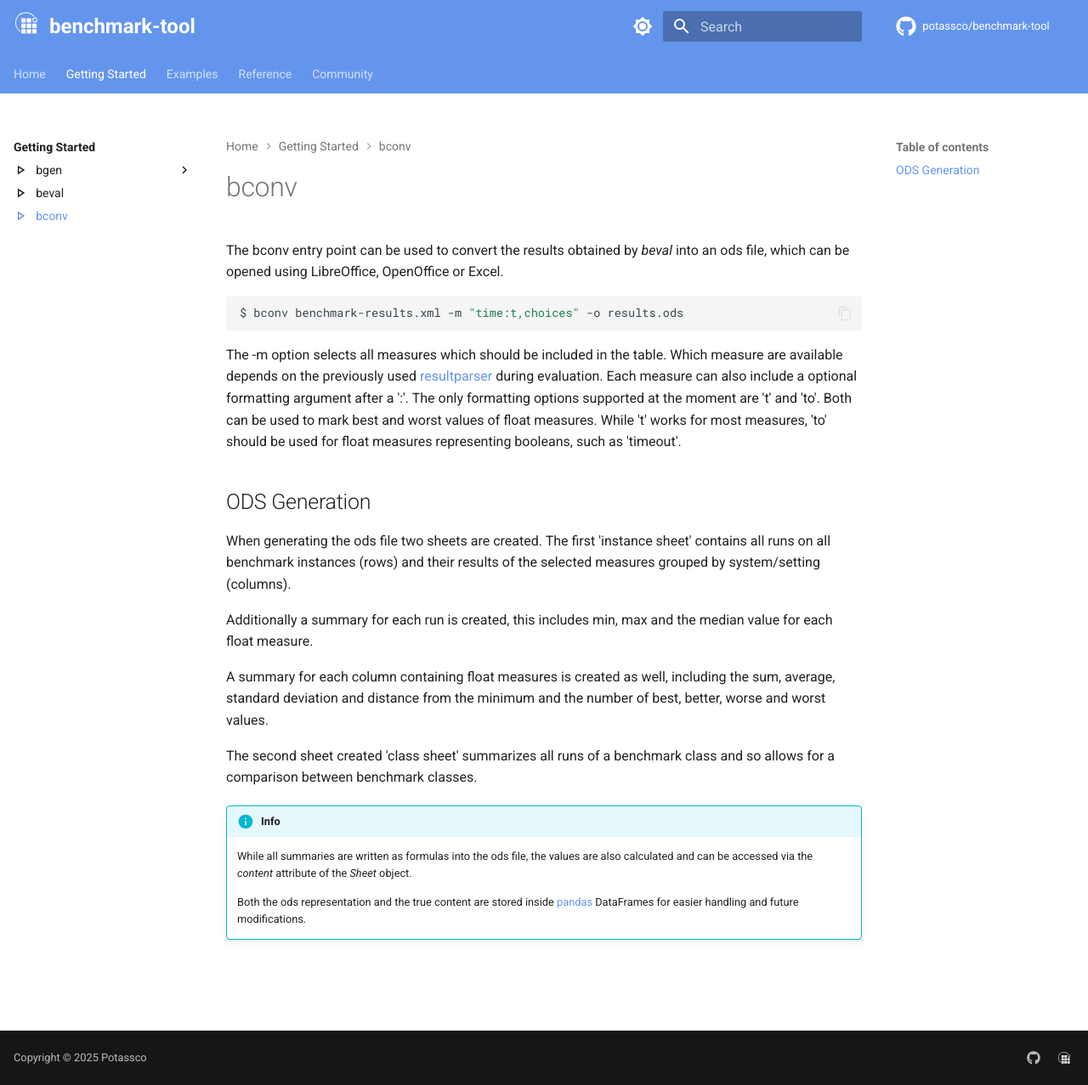
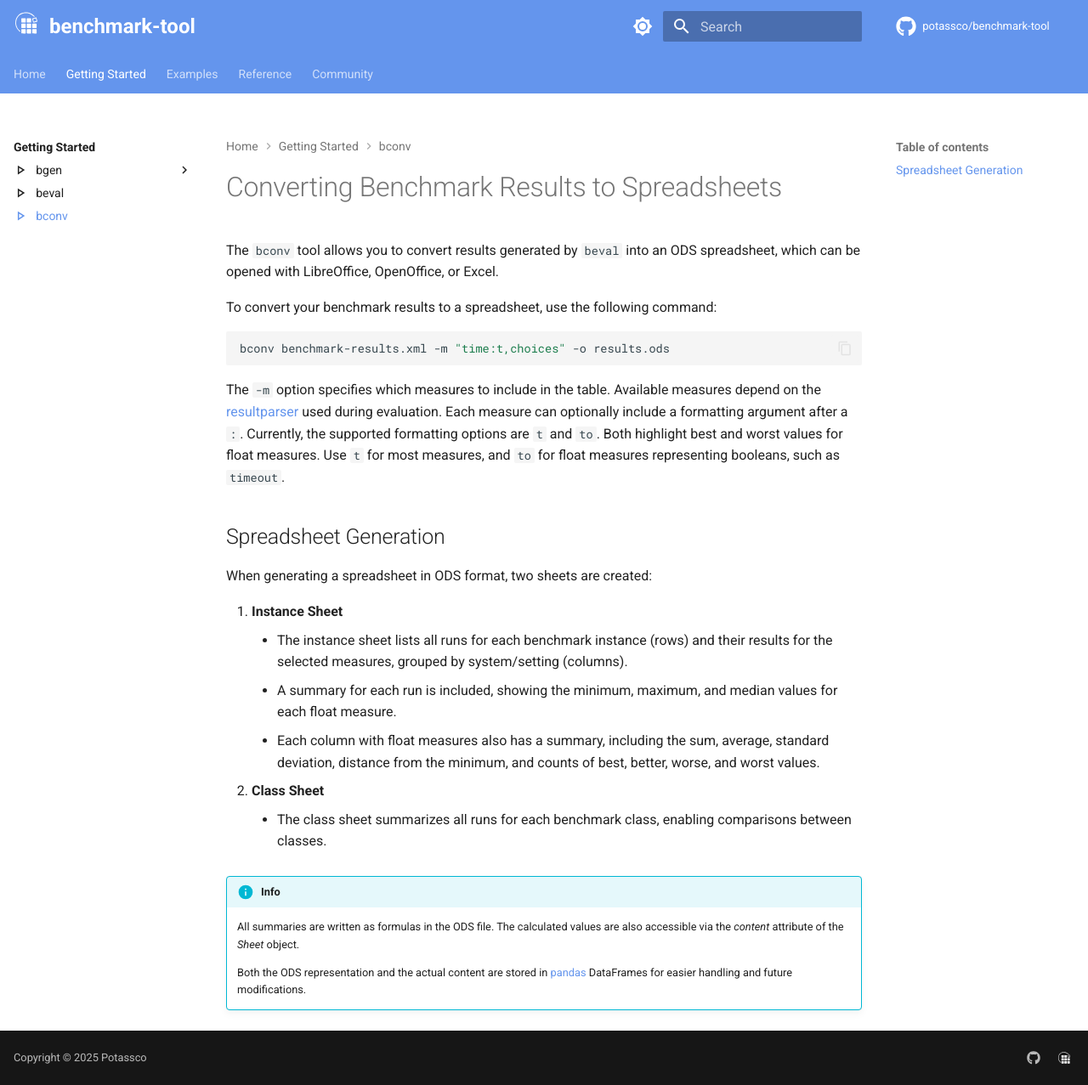
Before and after one commit to potassco/benchmark-tool, an MkDocs documentation site: the page built from docs/getting_started/bconv/index.md, in a window 1280 px wide and 1277 px high. Shown: the whole window at 85% size. Built offline with MkDocs 1.6.1 and Material for MkDocs 9.7.7, drawn with Linux system fonts in a browser that asks for light colours; comment, search, counter and statistics services are not loaded.

Commit message:
pass over bgen, beval, bconv

````diff
--- a/docs/getting_started/bconv/index.md
+++ b/docs/getting_started/bconv/index.md
@@ -1,29 +1,47 @@
 ---
-title: "bconv"
+title: "Converting Benchmark Results to Spreadsheets"
 icon: "material/play-outline"
 ---
 
-# bconv
+The `bconv` tool allows you to convert results generated by `beval` into an ODS
+spreadsheet, which can be opened with LibreOffice, OpenOffice, or Excel.
 
-The bconv entry point can be used to convert the results obtained by *beval* into an ods file, which can be opened using LibreOffice, OpenOffice or Excel.
+To convert your benchmark results to a spreadsheet, use the following command:
 
 ```bash
-$ bconv benchmark-results.xml -m "time:t,choices" -o results.ods
+bconv benchmark-results.xml -m "time:t,choices" -o results.ods
 ```
 
-The -m option selects all measures which should be included in the table. Which measure are available depends on the previously used [resultparser](../beval/index.md#resultparser) during evaluation. Each measure can also include a optional formatting argument after a ':'. The only formatting options supported at the moment are 't' and 'to'. Both can be used to mark best and worst values of float measures. While 't' works for most measures, 'to' should be used for float measures representing booleans, such as 'timeout'.
+The `-m` option specifies which measures to include in the table. Available
+measures depend on the [resultparser] used during evaluation. Each measure can
+optionally include a formatting argument after a `:`. Currently, the supported
+formatting options are `t` and `to`. Both highlight best and worst values for
+float measures. Use `t` for most measures, and `to` for float measures
+representing booleans, such as `timeout`.
 
-## ODS Generation
+## Spreadsheet Generation
 
-When generating the ods file two sheets are created. The first 'instance sheet' contains all runs on all benchmark instances (rows) and their results of the selected measures grouped by system/setting (columns).
+When generating a spreadsheet in ODS format, two sheets are created:
 
-Additionally a summary for each run is created, this includes min, max and the median value for each float measure.
-
-A summary for each column containing float measures is created as well, including the sum, average, standard deviation and distance from the minimum and the number of best, better, worse and worst values.
-
-The second sheet created 'class sheet' summarizes all runs of a benchmark class and so allows for a comparison between benchmark classes.
+1. **Instance Sheet**
+    - The instance sheet lists all runs for each benchmark instance (rows) and
+    their results for the selected measures, grouped by system/setting (columns).
+    - A summary for each run is included, showing the minimum, maximum, and
+    median values for each float measure.
+    - Each column with float measures also has a summary, including the sum,
+    average, standard deviation, distance from the minimum, and counts of best,
+    better, worse, and worst values.
+2. **Class Sheet**
+    - The class sheet summarizes all runs for each benchmark class, enabling
+    comparisons between classes.
 
 !!! info
-    While all summaries are written as formulas into the ods file, the values are also calculated and can be accessed via the *content* attribute of the *Sheet* object.
+    All summaries are written as formulas in the ODS file. The calculated
+    values are also accessible via the *content* attribute of the *Sheet*
+    object.
 
-    Both the ods representation and the true content are stored inside [pandas](https://pandas.pydata.org/) DataFrames for easier handling and future modifications.
+    Both the ODS representation and the actual content are stored in [pandas]
+    DataFrames for easier handling and future modifications.
+
+[resultparser]: ../beval/index.md#resultparser
+[pandas]: https://pandas.pydata.org/
````
Also changed, not shown: docs/getting_started/beval/index.md (+15 -11 lines), docs/getting_started/bgen/index.md (+12 -6 lines).
